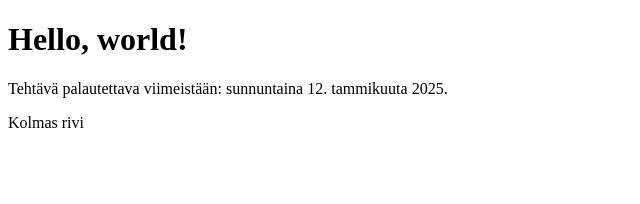
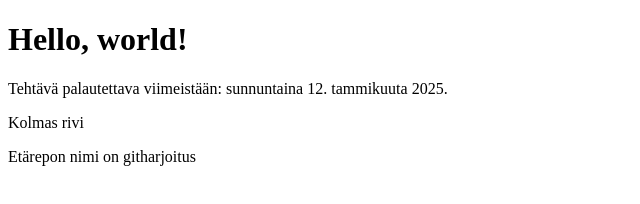
Before and after one commit to tpirmago/githarjoitus, a plain HTML site: page index.html in a window 1280 px wide. Shown: the whole page, without its empty margins (0-640 px from the left). Drawn offline with Linux system fonts and the light colour scheme.

Commit message:
Neljas rivi lisätty

```diff
--- a/index.html
+++ b/index.html
@@ -9,5 +9,6 @@
     <h1>Hello, world!</h1>
     <p>Tehtävä palautettava viimeistään: sunnuntaina 12. tammikuuta 2025.</p>
     <p>Kolmas rivi</p>
+    <p>Etärepon nimi on githarjoitus</p>
 </body>
 </html>
```
